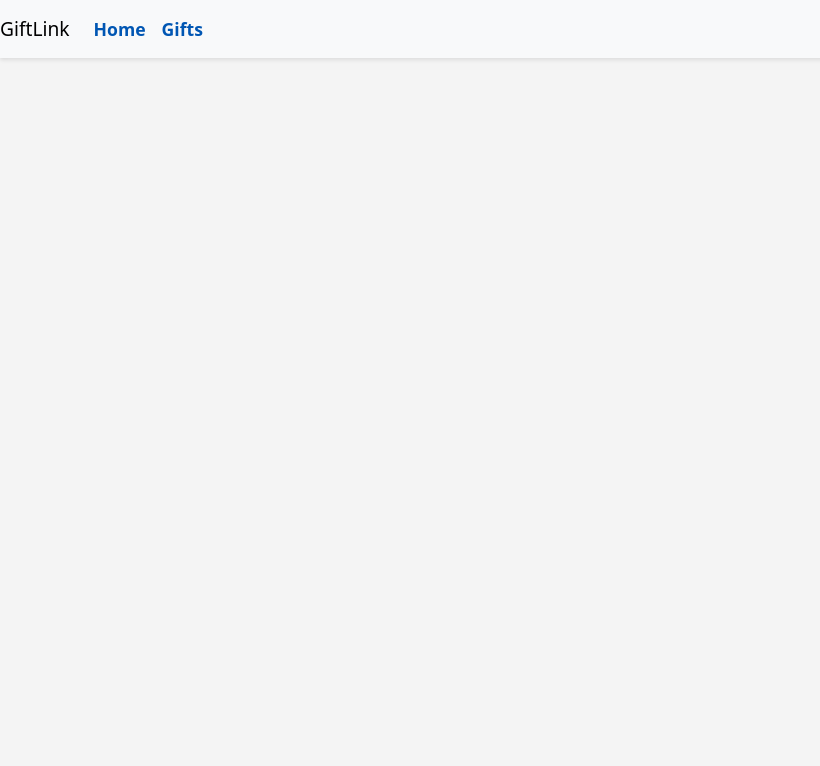
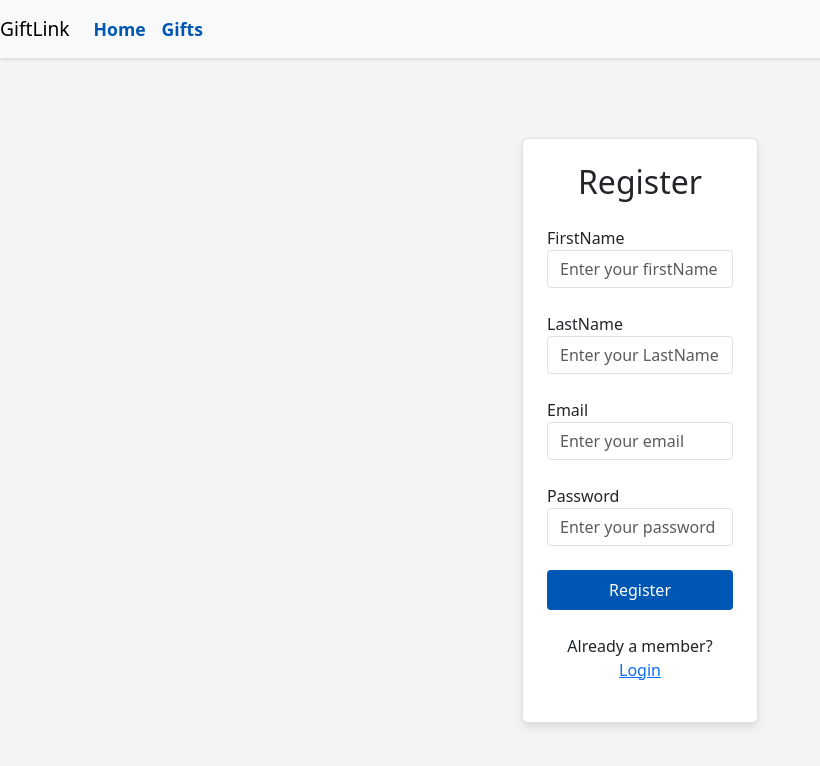
Before and after one commit to CoreDiLeone/fullstack-capstone-project, a React (Create React App) app in the folder giftlink-frontend/: page /register in a window 1280 px wide. Before the commit this address had no page. Shown: the top 766 px of the page, without its empty margins (0-820 px from the left). Built offline with nearby package versions, Linux system fonts and the light colour scheme.

Commit message:
Create the Register and Login Pages

```diff
--- a/giftlink-frontend/src/App.js
+++ b/giftlink-frontend/src/App.js
@@ -4,7 +4,8 @@
 import 'bootstrap/dist/css/bootstrap.min.css';
 import './App.css';
 import Navbar from './components/Navbar/Navbar';
-
+import LoginPage from './components/LoginPage/LoginPage';
+import RegisterPage from './components/RegisterPage/RegisterPage';
 function App() {
 
   return (
@@ -14,6 +15,8 @@
           {/* the final code will not pass the products to every page, but each page will call the server API */}
           <Route path="/" element={<MainPage />} />
           <Route path="/app" element={<MainPage />} />
+          <Route path="/login" element={<LoginPage />} />
+          <Route path="/register" element={<RegisterPage />} />
         </Routes>
         </>
   );
--- /dev/null
+++ b/giftlink-frontend/src/components/LoginPage/LoginPage.css
@@ -0,0 +1,44 @@
+.login-card {
+    background-color: #fff;
+    box-shadow: 0px 4px 8px rgba(0, 0, 0, 0.1);
+}
+
+.login-card .form-label {
+    font-weight: 600;
+}
+
+.login-card input {
+    border-radius: 0.25rem;
+}
+
+.login-card .btn {
+    padding: 0.5rem 1rem;
+    border-radius: 0.25rem;
+}
+
+.login-card .btn-primary {
+    background-color: #0056b3;
+    border: none;
+}
+
+.login-card .btn-secondary {
+    background-color: #dc3545;
+    border: none;
+}
+
+.login-card .text-primary {
+    color: #0056b3;
+}
+
+.login-card .text-secondary {
+    color: #6c757d;
+}
+
+/* Additional styles */
+a.text-primary:hover {
+    text-decoration: underline;
+}
+
+a.text-secondary:hover {
+    text-decoration: underline;
+}
--- /dev/null
+++ b/giftlink-frontend/src/components/LoginPage/LoginPage.js
@@ -0,0 +1,56 @@
+import React, { useState } from 'react';
+import './LoginPage.css';
+
+function LoginPage() {
+
+    //insert code here to create useState hook variables for email, password
+    const [email, setEmail] = useState("");
+    const [password, setPassword] = useState("");
+    // insert code here to create handleLogin function and include console.log
+    const handlerLogin = async () => {
+        console.log("handleLogin click");
+    }
+    return (
+        <div className="container mt-5">
+            <div className="row justify-content-center">
+                <div className="col-md-6 col-lg-4">
+                    <div className="login-card p-4 border rounded">
+                        <h2 className="text-center mb-4 font-weight-bold">Login</h2>
+
+                        {/* insert code here to create input elements for the variables email and  password */}
+                        <div className="mb-3">
+                            <label htmlFor="email" className="form-label">Email</label>
+                            <input
+                                id="email"
+                                type="text"
+                                className="form-control"
+                                placeholder="Enter your email"
+                                value={email}
+                                onChange={(e) => setEmail(e.target.value)}
+                            />
+                        </div>
+                        <div className="mb-3">
+                            <label htmlFor="password" className="form-label">Password</label>
+                            <input
+                                id="password"
+                                type="text"
+                                className="form-control"
+                                placeholder="Enter your password"
+                                value={password}
+                                onChange={(e) => setPassword(e.target.value)}
+                            />
+                        </div>
+
+                        {/* insert code here to create a button that performs the `handleLogin` function on click */}
+                        <p className="mt-4 text-center">
+                            New here? <a href="/app/register" className="text-primary">Register Here</a>
+                        </p>
+                        <button className="btn btn-primary w-85 mb-3" onClick={handlerLogin}>Login</button>
+                    </div>
+                </div>
+            </div>
+        </div>
+    )
+}
+
+export default LoginPage;
--- /dev/null
+++ b/giftlink-frontend/src/components/RegisterPage/RegisterPage.css
@@ -0,0 +1,44 @@
+.register-card {
+    background-color: #fff;
+    box-shadow: 0px 4px 8px rgba(0, 0, 0, 0.1);
+}
+
+.register-card .form-label {
+    font-weight: 600;
+}
+
+.register-card input {
+    border-radius: 0.25rem;
+}
+
+.register-card .btn {
+    padding: 0.5rem 1rem;
+    border-radius: 0.25rem;
+}
+
+.register-card .btn-primary {
+    background-color: #0056b3;
+    border: none;
+}
+
+.register-card .btn-secondary {
+    background-color: #dc3545;
+    border: none;
+}
+
+.register-card .text-primary {
+    color: #0056b3;
+}
+
+.register-card .text-secondary {
+    color: #6c757d;
+}
+
+/* Additional styles */
+a.text-primary:hover {
+    text-decoration: underline;
+}
+
+a.text-secondary:hover {
+    text-decoration: underline;
+}
--- /dev/null
+++ b/giftlink-frontend/src/components/RegisterPage/RegisterPage.js
@@ -0,0 +1,87 @@
+import React, { useState } from 'react';
+
+import './RegisterPage.css';
+
+function RegisterPage() {
+
+    //insert code here to create useState hook variables for firstName, lastName, email, password
+    const [firstName, setFirstName] = useState('');
+    const [lastName, setLastName] = useState('');
+    const [email, setEmail] = useState('');
+    const [password, setPassword] = useState('');
+    // insert code here to create handleRegister function and include console.log
+    const handlerRegister = async () => {
+        console.log("Btn handlerRegistred cliked :)")
+    }
+    return (
+        <div className="container mt-5">
+            <div className="row justify-content-center">
+                <div className="col-md-6 col-lg-4">
+                    <div className="register-card p-4 border rounded">
+                        <h2 className="text-center mb-4 font-weight-bold">Register</h2>
+
+                        {/* insert code here to create input elements for all the variables - firstName, lastName, email, password */}
+                        <div className="mb-4">
+
+                            <label htmlFor="firstName" className="form label"> FirstName</label><br />
+                            <input
+                                id="firstName"
+                                type="text"
+                                className="form-control"
+                                placeholder="Enter your firstName"
+                                value={firstName}
+                                onChange={(e) => setFirstName(e.target.value)}
+                            />
+                        </div>
+                        <div className="mb-4">
+
+                            <label htmlFor="lastName" className="form label"> LastName</label><br />
+                            <input
+                                id="LastName"
+                                type="text"
+                                className="form-control"
+                                placeholder="Enter your LastName"
+                                value={lastName}
+                                onChange={(e) => setLastName(e.target.value)}
+                            />
+                        </div>
+
+                        <div className="mb-4">
+
+                            <label htmlFor="email" className="form label"> Email</label><br />
+                            <input
+                                id="email"
+                                type="text"
+                                className="form-control"
+                                placeholder="Enter your email"
+                                value={email}
+                                onChange={(e) => setEmail(e.target.value)}
+                            />
+                        </div>
+                        <div className="mb-4">
+
+                            <label htmlFor="password" className="form label"> Password</label><br />
+                            <input
+                                id="password"
+                                type="text"
+                                className="form-control"
+                                placeholder="Enter your password"
+                                value={password}
+                                onChange={(e) => setPassword(e.target.value)}
+                            />
+                        </div>
+                        {/* insert code here to create a button that performs the `handleRegister` function on click */}
+                        <button className="btn btn-primary w-100 mb-3" onClick={handlerRegister}>Register</button>
+                        <p className="mt-4 text-center">
+                            Already a member? <a href="/app/login" className="text-primary">Login</a>
+                        </p>
+
+                    </div>
+                </div>
+            </div>
+        </div>
+
+    )//end of return
+}
+
+export default RegisterPage;
```
